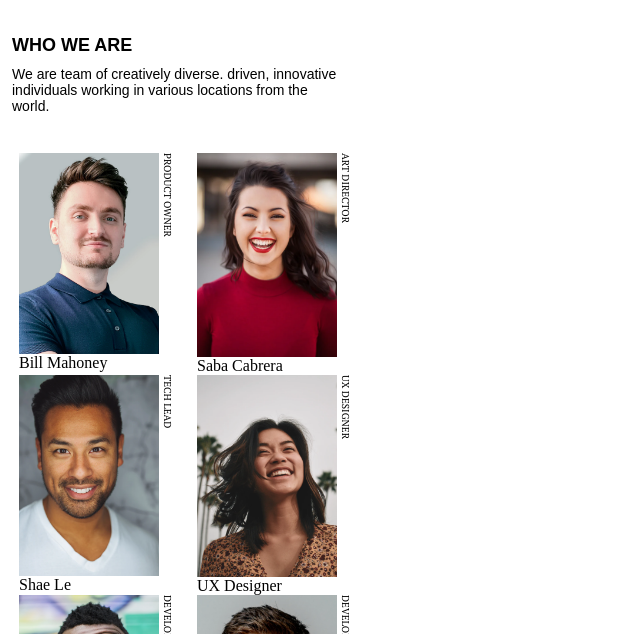
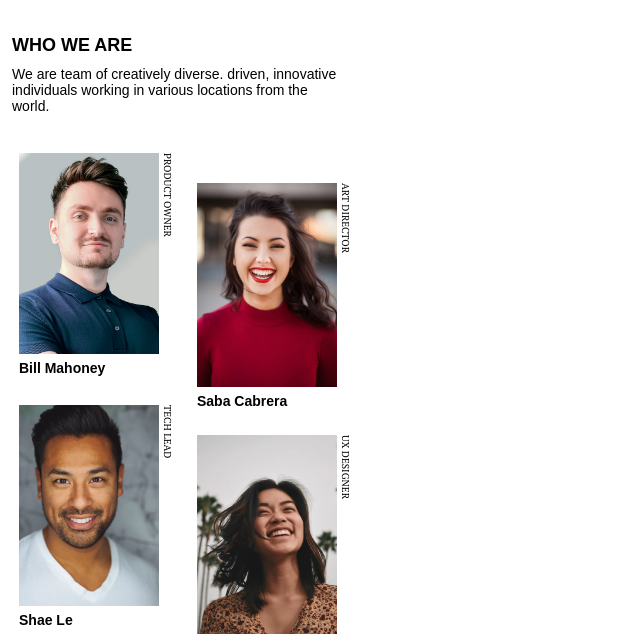
Before and after one commit to Br3y/responsive-web-developer, a plain HTML site: page Legacy/my-team-page/index.html in a window 1280 px wide. Shown: the part 121-755 px from the top of the page, without its empty margins (0-640 px from the left). Drawn offline with Linux system fonts and the light colour scheme.

Commit message:
complete image styling third section

```diff
--- a/Legacy/my-team-page/style.css
+++ b/Legacy/my-team-page/style.css
@@ -86,3 +86,20 @@ body{
   line-height: normal;
   text-transform: uppercase;
 }
+
+.team-members figure:nth-child(even){
+  margin-top:30px;
+}
+
+.member-name{
+  height:18px;
+  flex-shrink: 0;
+
+  color:#000;
+  font-family: "Poppins", sans-serif;
+  font-size: 14px;
+  font-style: normal;
+  font-weight: 600;
+  line-height: normal;
+  padding-top:6px;
+}
```
